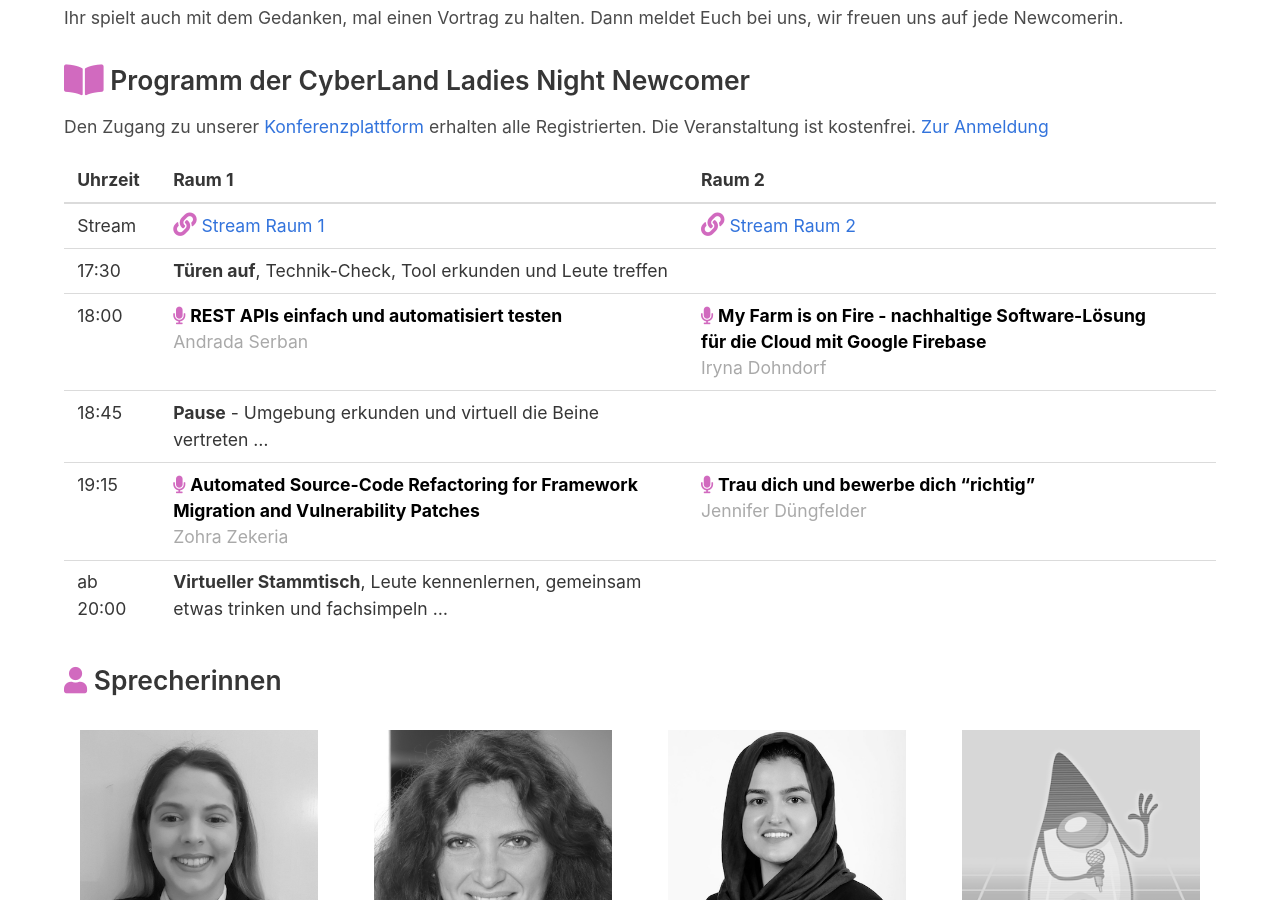
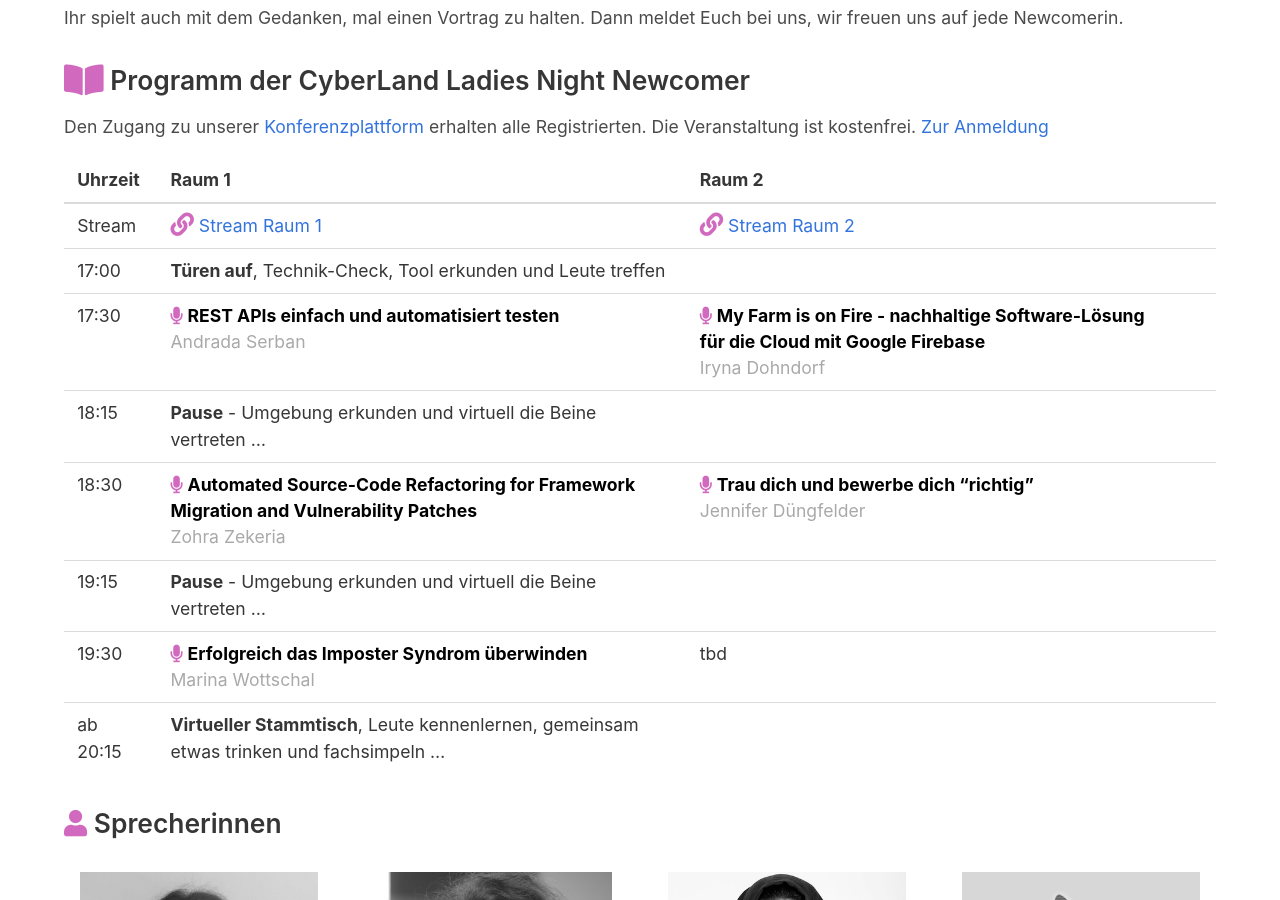
Before and after one commit to CyberLandConf/CyberLandConf.github.io, a Jekyll site: the page built from pages/events/2022-12-cyberland-ladies-night-newcomer.md, in a window 1280 px wide and 900 px high, scrolled down 832 px. Built offline with Jekyll 4.4.1, drawn with Linux system fonts in a browser that asks for light colours; some of the changed text lies outside the part shown.

Commit message:
add marina to ladies night newcomer

```diff
--- a/_data/speakers.yml
+++ b/_data/speakers.yml
@@ -166,3 +166,8 @@ Neben Uni, Familie und ein bisschen Geldverdienen bleibt zum Glück noch etwas Z
   bio: 'Seit November 2016 ist Jenny im Software Recruitment tätig und ist "die Recruiterin - welche die Nerds vertrauen".
 Sie selbst zockt sehr gerne Computer Spiele, streamt auf Twitch und wurde 2022 mit ihrem Team Deutscher Lasertag Meister.
 Heute ist sie HR Managerin in einem IT-Unternehmen und versucht mit Transparenz und Geschwindigkeit ihre Bewerber*innen glücklich zu machen.'
+- id: 'marina-wottschal'
+  firstName: 'Marina'
+  lastName: 'Wottschal'
+  twitter: ''
+  bio: 'Marina ist seit 2014 in der IT-Branche in unterschiedlichen Positionen. Das Thema Imposter-Syndrom begleitet sie seit jeher und teilt ihre Erfahrungen damit mit der Community.'
--- a/pages/events/2022-12-cyberland-ladies-night-newcomer.md
+++ b/pages/events/2022-12-cyberland-ladies-night-newcomer.md
@@ -34,14 +34,16 @@ Den Zugang zu unserer [Konferenzplattform](https://world.ijug.eu/) erhalten alle
 | Uhrzeit  | Raum 1| Raum 2 |
 | ----- | -------------- | -------------- | -------------- |
 | Stream  | <a href="https://cyberland.ijug.eu/stream/1"><i class="fas fa-lg fa-link"></i> Stream Raum 1</a> | <a href="https://cyberland.ijug.eu/stream/2"><i class="fas fa-lg fa-link"></i> Stream Raum 2</a> |
-| 17:30 | __Türen auf__, Technik-Check, Tool erkunden und Leute treffen | |
-| 18:00 | {%- include elements/timetable-field.html session-id="session-42" -%} | {%- include elements/timetable-field.html session-id="session-43" -%} |
-| 18:45 | __Pause__ - Umgebung erkunden und virtuell die Beine vertreten ... | | |
-| 19:15 | {%- include elements/timetable-field.html session-id="session-44" -%} | {%- include elements/timetable-field.html session-id="session-45" -%} |
-| ab 20:00 | __Virtueller Stammtisch__, Leute kennenlernen, gemeinsam etwas trinken und fachsimpeln ... | |
+| 17:00 | __Türen auf__, Technik-Check, Tool erkunden und Leute treffen | |
+| 17:30 | {%- include elements/timetable-field.html session-id="session-42" -%} | {%- include elements/timetable-field.html session-id="session-43" -%} |
+| 18:15 | __Pause__ - Umgebung erkunden und virtuell die Beine vertreten ... | | |
+| 18:30 | {%- include elements/timetable-field.html session-id="session-44" -%} | {%- include elements/timetable-field.html session-id="session-45" -%} |
+| 19:15 | __Pause__ - Umgebung erkunden und virtuell die Beine vertreten ... | | |
+| 19:30 | {%- include elements/timetable-field.html session-id="session-46" -%} | tbd |
+| ab 20:15 | __Virtueller Stammtisch__, Leute kennenlernen, gemeinsam etwas trinken und fachsimpeln ... | |
 
 ### <i id="sprecher" class="fas fa-user"></i> Sprecherinnen
 
-{%- include elements/session-grid.html spaltenAnzahl=4 start=42 ende=45 -%}
+{%- include elements/session-grid.html spaltenAnzahl=4 start=42 ende=46 -%}
 
 <hr />
```
Also changed, not shown: _sessions/2022-12-ladies-night-newcomer/session-46.md (added, +9 -0 lines), assets/speaker/marina-wottschal.png (added), 1 other file.
